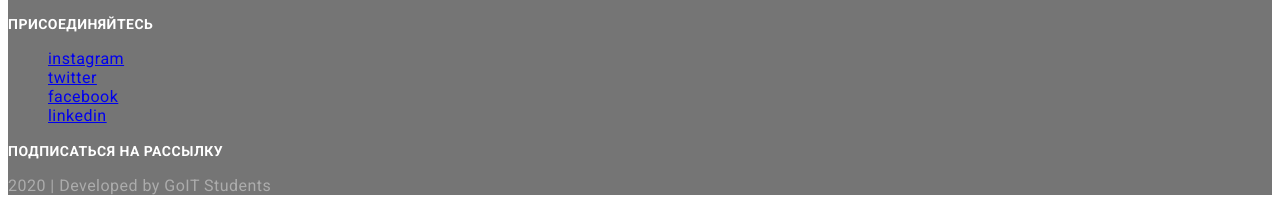
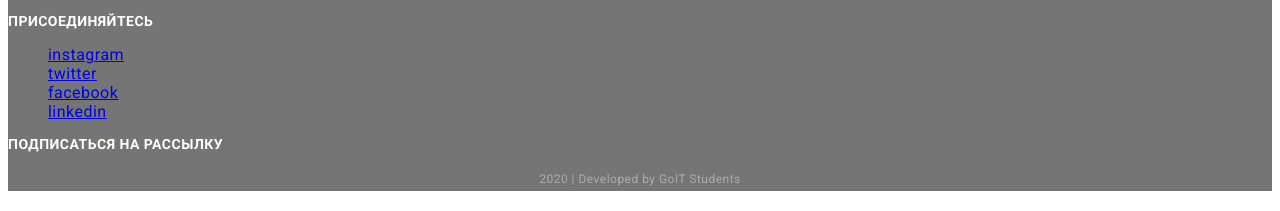
Before and after one commit to RaiderTs/goit-markup-hw-02, a plain HTML site: page index.html in a window 1280 px wide. Shown: the part 4605-4816 px from the top of the page. Drawn offline with Linux system fonts and the light colour scheme.

Commit message:
исправлен класс "копирайт"

```diff
--- a/css/styles.css
+++ b/css/styles.css
@@ -240,9 +240,12 @@
     color: var(--white-color);
 }
 
-.bottom {
+.copyright {
     color: var(--footer-bottom-collor);
     background-color: var(--title-text-color);
+    font-size: 12px;
+    line-height: 2;
+    text-align: center;
 }
 
 
--- a/index.html
+++ b/index.html
@@ -301,8 +301,8 @@
           </ul>
         </address>
         </div>
-        <div>
-            <b class="white-color">присоединяйтесь</b>
+        <div class="social">
+            <p class="white-color">присоединяйтесь</p>
             <ul class="list">
                 <li>
                     <a href="https://www.instagram.com/?hl=ru" aria-label="Ссылка на instagrem">instagram</a
@@ -326,10 +326,10 @@
         </ul>
       </div>
       <div>
-        <b class="white-color">подписаться на рассылку</b>
+        <p class="white-color">подписаться на рассылку</p>
       </div>
 
-      <p class="bottom">2020 | Developed by GoIT Students</p>
+      <p class="copyright">2020 | Developed by GoIT Students</p>
     </footer>
   </body>
 </html>
```
Also changed, not shown: html/Portfolio.html (+4 -4 lines).
